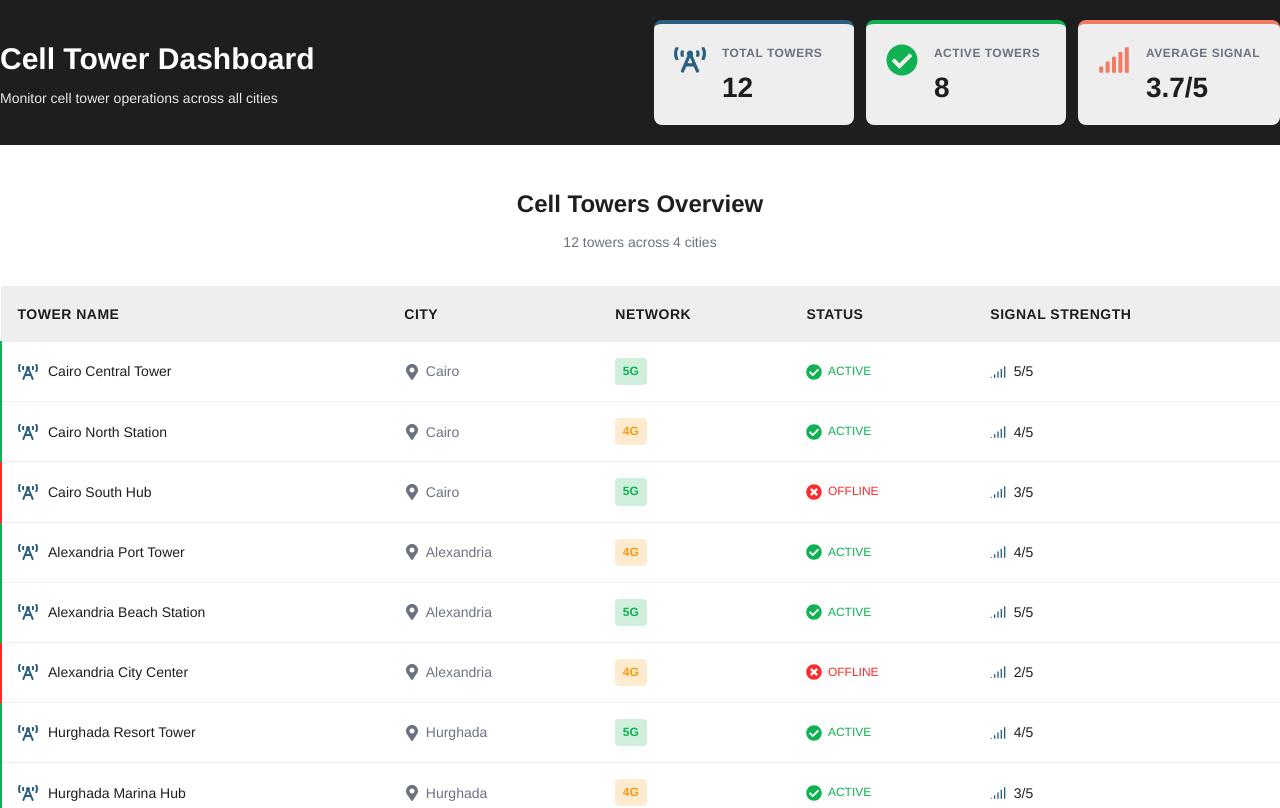
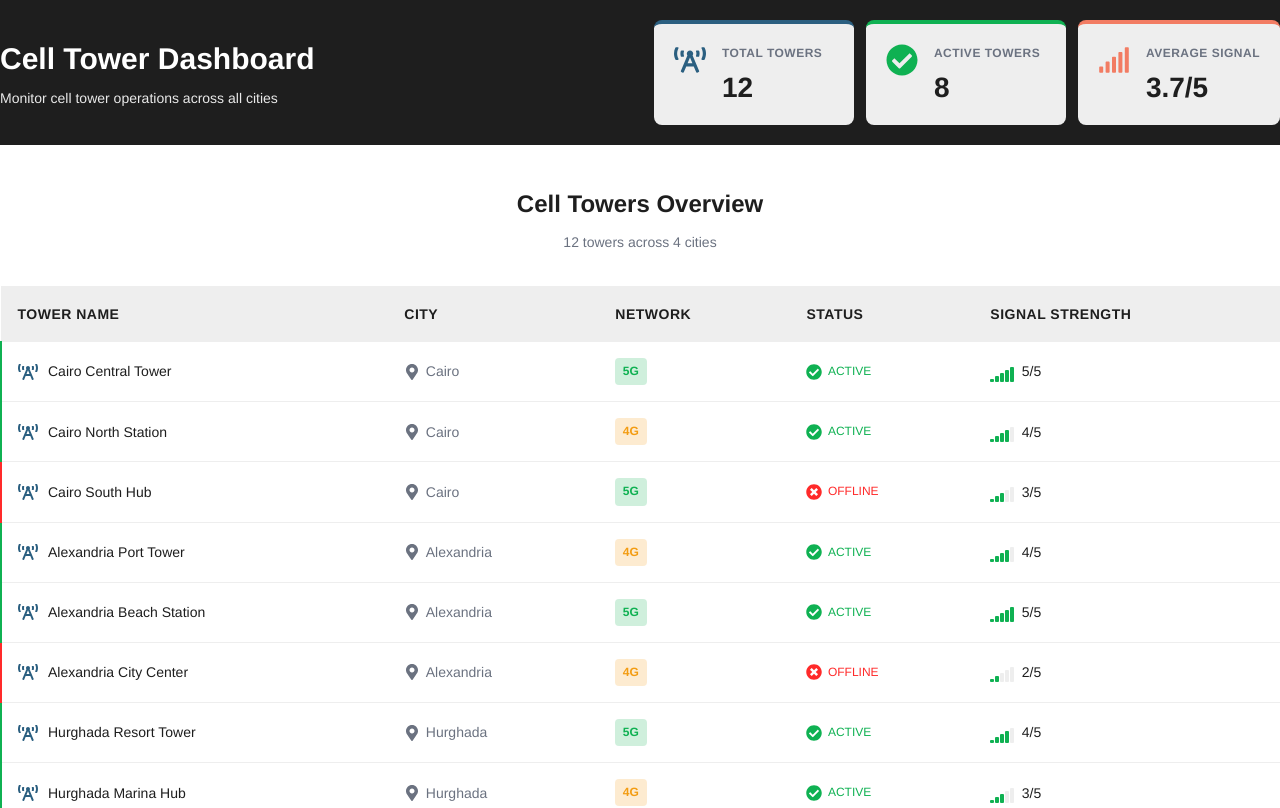
Before and after one commit to muhammedheshamm/Cell-Tower-Dashboard, a React app: page / in a window 1280 px wide. Shown: the top 808 px of the page. Built offline with nearby package versions, Linux system fonts and the light colour scheme; the HTML template or start-up script is replaced by a standard one.

Commit message:
feat: create signal component

```diff
--- /dev/null
+++ b/src/components/Signal/Signal.scss
@@ -0,0 +1,44 @@
+@use "../../styles/variables" as v;
+
+.signal-component {
+  display: inline-flex;
+  align-items: center;
+
+  .signal-svg {
+    display: block;
+  }
+
+  .signal-bar {
+    transition: fill 0.2s ease;
+
+    &.active {
+      fill: v.$color-success;
+    }
+
+    &.inactive {
+      fill: v.$color-light-gray;
+    }
+  }
+
+  // Size variants
+  &.signal--small {
+    .signal-svg {
+      width: 16px;
+      height: 14px;
+    }
+  }
+
+  &.signal--medium {
+    .signal-svg {
+      width: 24px;
+      height: 20px;
+    }
+  }
+
+  &.signal--large {
+    .signal-svg {
+      width: 32px;
+      height: 26px;
+    }
+  }
+}
--- /dev/null
+++ b/src/components/Signal/Signal.tsx
@@ -0,0 +1,36 @@
+import React from "react";
+import "./Signal.scss";
+
+interface SignalProps {
+  strength: number; // 1-5
+  size?: "small" | "medium" | "large";
+  className?: string;
+}
+
+const Signal: React.FC<SignalProps> = ({
+  strength,
+  size = "medium",
+  className = "",
+}) => {
+  const bars = Array.from({ length: 5 }, (_, i) => (
+    <rect
+      key={i}
+      x={i * 4 + i * 1} // 4px width + 1px gap
+      y={20 - (i + 1) * 3} // Start from bottom, each bar 3px shorter
+      width="4"
+      height={(i + 1) * 3}
+      rx="1"
+      className={i < strength ? "signal-bar active" : "signal-bar inactive"}
+    />
+  ));
+
+  return (
+    <div className={`signal-component signal--${size} ${className}`}>
+      <svg viewBox="0 0 24 20" width="24" height="20" className="signal-svg">
+        {bars}
+      </svg>
+    </div>
+  );
+};
+
+export default Signal;
--- a/src/components/TowersTable/TowersTable.scss
+++ b/src/components/TowersTable/TowersTable.scss
@@ -189,13 +189,10 @@
   display: flex;
   align-items: center;
   gap: 8px;
+}
 
+.signal-value {
   font-size: 14px;
   color: v.$color-dark-gray;
   font-weight: 500;
-
-  svg {
-    font-size: 16px;
-    color: v.$color-primary;
-  }
 }
--- a/src/components/TowersTable/TowersTable.tsx
+++ b/src/components/TowersTable/TowersTable.tsx
@@ -6,7 +6,7 @@ import {
   FaTimesCircle,
   FaMapMarkerAlt,
 } from "react-icons/fa";
-import { LuSignal } from "react-icons/lu";
+import Signal from "../Signal/Signal";
 
 import "./TowersTable.scss";
 
@@ -86,8 +86,10 @@ const TowersTable: React.FC<TowersTableProps> = ({ towers }) => {
                 </td>
                 <td>
                   <div className="signal-display">
-                    <LuSignal />
-                    {tower.signalStrength}/5
+                    <Signal strength={tower.signalStrength} size="medium" />
+                    <span className="signal-value">
+                      {tower.signalStrength}/5
+                    </span>
                   </div>
                 </td>
               </tr>
```
